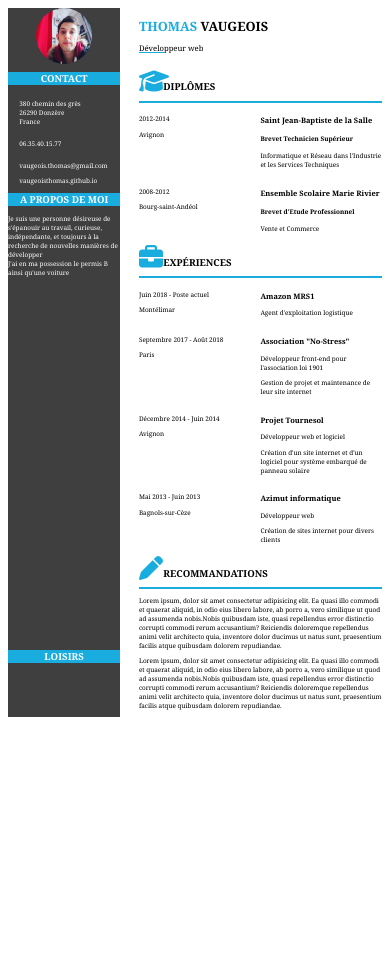
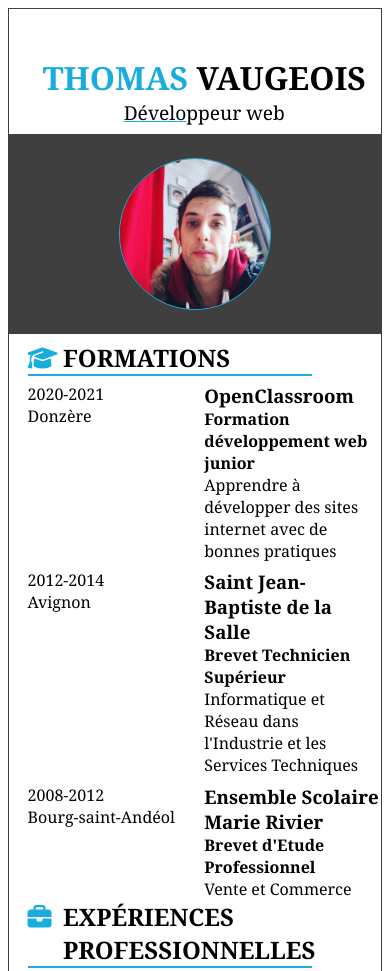
Before and after one commit to VaugeoisThomas/CurriculumVitae, a plain HTML site: page index.html in a window 390 px wide. Shown: the top 971 px of the page. Before the commit the page ends 844 px from the top, so only its background shows below. Drawn offline with Linux system fonts and the light colour scheme.

Commit message:
début du responsive design ecran max 768 px

```diff
--- a/css/style.css
+++ b/css/style.css
@@ -1,28 +1,16 @@
-@media all and (max-width: 768px){
-    body{
-        font-size: 0.4em;
-    }
-    .logo{
-        display: none;
-    }
-}
-
-@media all and (width: 320px){
-
-    .left_col{
-        width: 80px;
-    }
-}
-
-
-
 body{
     font-family: Cambria, Cochin, Georgia, Times, 'Times New Roman', serif
 }
 
+h1, h2, h3, h4, h5, h6, p{
+    margin-block-start: 0;
+    margin-block-end: 0;
+}
+
 #bloc_page{
-    width: 100%;
+    width: 900px;
     margin: auto;
+    border: 1px solid #3f3f3f;
 }
 
 header, main{
@@ -36,6 +24,10 @@ header, main{
     flex-direction: column;
     width: 65%;
     margin-left: 5%;
+}
+
+#name{
+    margin-top: 40px;
 }
 
 #name > h1{
@@ -63,15 +55,27 @@ header, main{
     color: #ffffff;
 }
 #picture{
+    height: 200px;
     display: flex;
     flex-direction: row;
     justify-content: center;
+    align-items: center;
 }
 
 #pictureOfMe{
-    width: 50%;
+    width: 150px;
+    height: 150px;
     border-radius: 50%;
+    border: 1px solid #19acdf;
     justify-content: center;
+}
+
+.informations{
+    margin-right: 5%;
+}
+
+.informations, #informations{
+    margin-top: 2%;
 }
 
 .informationsHead{
@@ -92,7 +96,7 @@ header, main{
 }
 
 .line{
-    width: 100%;
+    width: 80%;
     border: 1px solid #19acdf;
 }
 
@@ -100,10 +104,10 @@ header, main{
     margin-top: 2%;
     display: flex;
     flex-direction: row;
-    justify-content: space-between;
+    justify-content: space-around;
 }
 
-.date ,.content{
+.date, .content{
     width: 50%;
 }
 
@@ -117,6 +121,10 @@ header, main{
     height: 70%;
 }
 
+#about p{
+    padding: 10% 10% 0 10%;
+}
+
 #website > a{
     text-decoration: none;
     color: #ffffff;
@@ -127,4 +135,24 @@ header, main{
     flex-wrap: wrap;
     align-items: baseline;
     padding-left: 10%;
+    margin: 10% 0 10% 0;
 }
+
+#adress p, #phone p, #email p, #website a{
+    padding-left: 20px;
+}
+
+.recommandation{
+    display: flex;
+    flex-direction: row;
+}
+
+@media all and (max-width: 768px){
+   #bloc_page{ width: auto; }
+   main,header{ flex-direction: column;}
+   .left_col, .right_col{width: auto; margin-top: 2%;}
+   #name {text-align: center;}
+   #informations, .informations, #adress, #phone, #email, #website {margin: 0;}
+   #about p {padding: 0 10% 0 10%;
+}
+}
--- a/index.html
+++ b/index.html
@@ -37,13 +37,24 @@
                             <i class="fas fa-graduation-cap"></i>
                         </div>
                         <div class="title">
-                            <h2>Diplômes</h2>
+                            <h2>Formations</h2>
                         </div>
                         <div class="line">
                         </div>
                     </div>
 
                     <!-- Diplômes -->
+                    <article class="degree">
+                        <div class="date">
+                            <p>2020-2021</p>
+                            <p>Donzère</p>
+                        </div>
+                        <div class="content">
+                            <h3>OpenClassroom</h3>
+                            <h4>Formation développement web junior</h4>
+                            <p>Apprendre à développer des sites internet avec de bonnes pratiques</p>
+                        </div>
+                    </article>
                     <article class="degree">
                         <div class="date">
                             <p>2012-2014</p>
@@ -76,7 +87,7 @@
                             <i class="fas fa-briefcase"></i>
                         </div>
                         <div class="title">
-                            <h2>Expériences</h2>
+                            <h2>Expériences Professionnelles</h2>
                         </div>
                         <div class="line">
                         </div>
@@ -141,21 +152,23 @@
                         </div>
                     </div>
                     <article class="recommandation">
-                        <p>
-                            Lorem ipsum, dolor sit amet consectetur adipisicing elit. Ea quasi illo commodi et quaerat aliquid, in odio eius libero labore, ab porro a, vero similique ut quod ad assumenda nobis.Nobis quibusdam iste, quasi repellendus error distinctio corrupti commodi rerum accusantium? Reiciendis doloremque repellendus animi velit architecto quia, inventore dolor ducimus ut natus sunt, praesentium facilis atque quibusdam dolorem repudiandae.
-                        </p>
-                    </article>
-                    <article class="recommantion">
-                        <p>
-                            Lorem ipsum, dolor sit amet consectetur adipisicing elit. Ea quasi illo commodi et quaerat aliquid, in odio eius libero labore, ab porro a, vero similique ut quod ad assumenda nobis.Nobis quibusdam iste, quasi repellendus error distinctio corrupti commodi rerum accusantium? Reiciendis doloremque repellendus animi velit architecto quia, inventore dolor ducimus ut natus sunt, praesentium facilis atque quibusdam dolorem repudiandae.
-                        </p>
+                        <div class="content">
+                            <h3>Pascal Gaubiac</h3>
+                            <p>Mentor chez OpenClassroom</p>
+                            <p>email: gaubiac.pascal@gmail.com</p>
+                        </div>
+                        <div class="content">
+                            <h3>Pascal Gaubiac</h3>
+                            <p>Mentor chez OpenClassroom</p>
+                            <p>email: gaubiac.pascal@gmail.com</p>
+                        </div>
                     </article>
                 </section>
             </div>
 
             <!-- colonne de gauche  -->
             <div class="left_col">
-                <article id="informations">
+                <article id ="informations">
                     <h2>Contact</h2>
                     <div id="adress">
                         <div class="logo">
@@ -194,11 +207,16 @@
 
                 <article id="hobby">
                     <h2>Loisirs</h2>
-                    <div class="logo">
-                        <i class="fas fa-music"></i>
-                    </div>
-                    <div class="logo">
-                        <i class="fas fa-basketball-ball"></i>
+                    <div id="logoHobby">
+                        <div class="logo">
+                            <i class="fas fa-music"></i>
+                        </div>
+                        <div class="logo">
+                            <i class="fas fa-basketball-ball"></i>
+                        </div>
+                        <div class="logo">
+                            <i class="fas fa-basketball-ball"></i>
+                        </div>
                     </div>
                 </article>
             </div>
```
